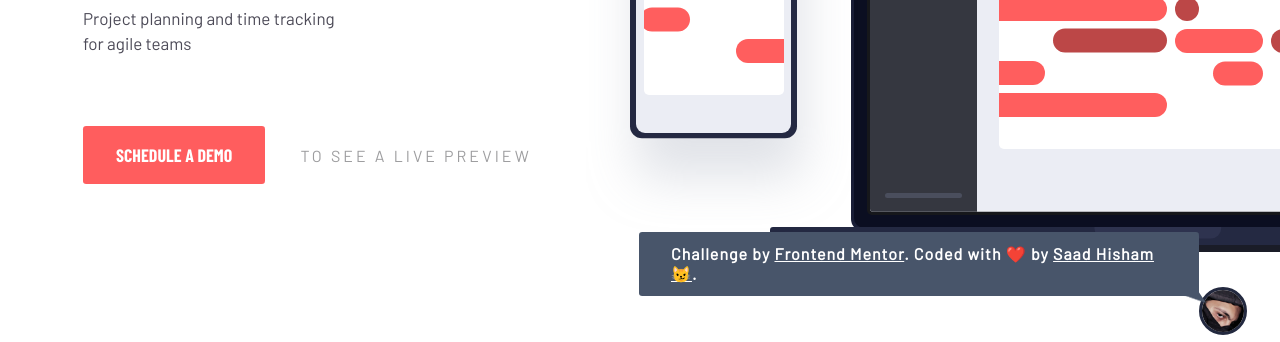
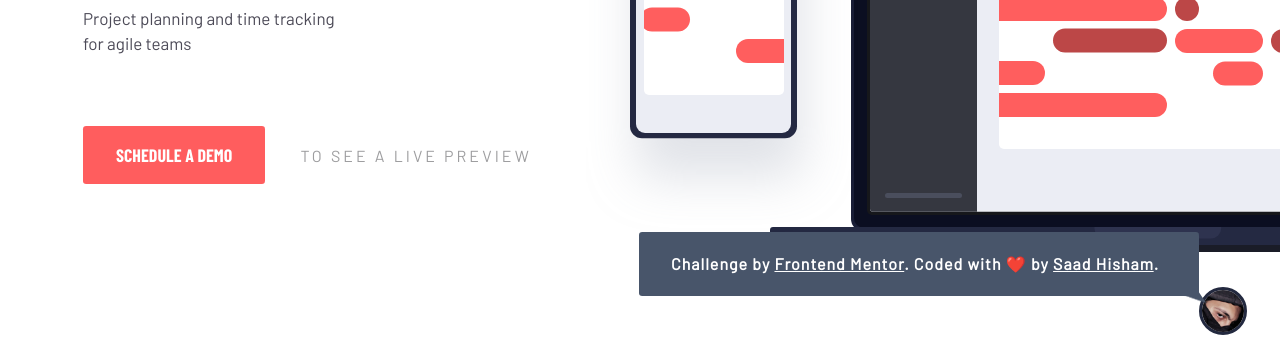
Before and after one commit to Saad-Hisham/Project-tracking-intro-component, a plain HTML site: page index.html in a window 1280 px wide. Both pictures are taken after a click on the picture 1223 px from the left and 769 px from the top of the page. Shown: the part 458-800 px from the top of the page. Drawn offline with nearby package versions, Linux system fonts and the light colour scheme.

Commit message:
Update index.html

```diff
--- a/index.html
+++ b/index.html
@@ -239,7 +239,7 @@
       <img src="./project-tracking-intro-component-master/images/289962500_365203045735667_4283766746154825318_n.jpg" id="me"/>
       <div class="text"> <p class="attribution" >
         Challenge by <a href="https://www.frontendmentor.io?ref=challenge" target="_blank">Frontend Mentor</a>.
-        Coded with ❤️ by <a href="https://www.frontendmentor.io/profile/Saad-Hisham" target="_blank">Saad Hisham😼</a>.
+        Coded with ❤️ by <a href="https://3d-portofolio-seven.vercel.app/" target="_blank">Saad Hisham</a>.
       </p></div>
     </footer>
   </div>
```
